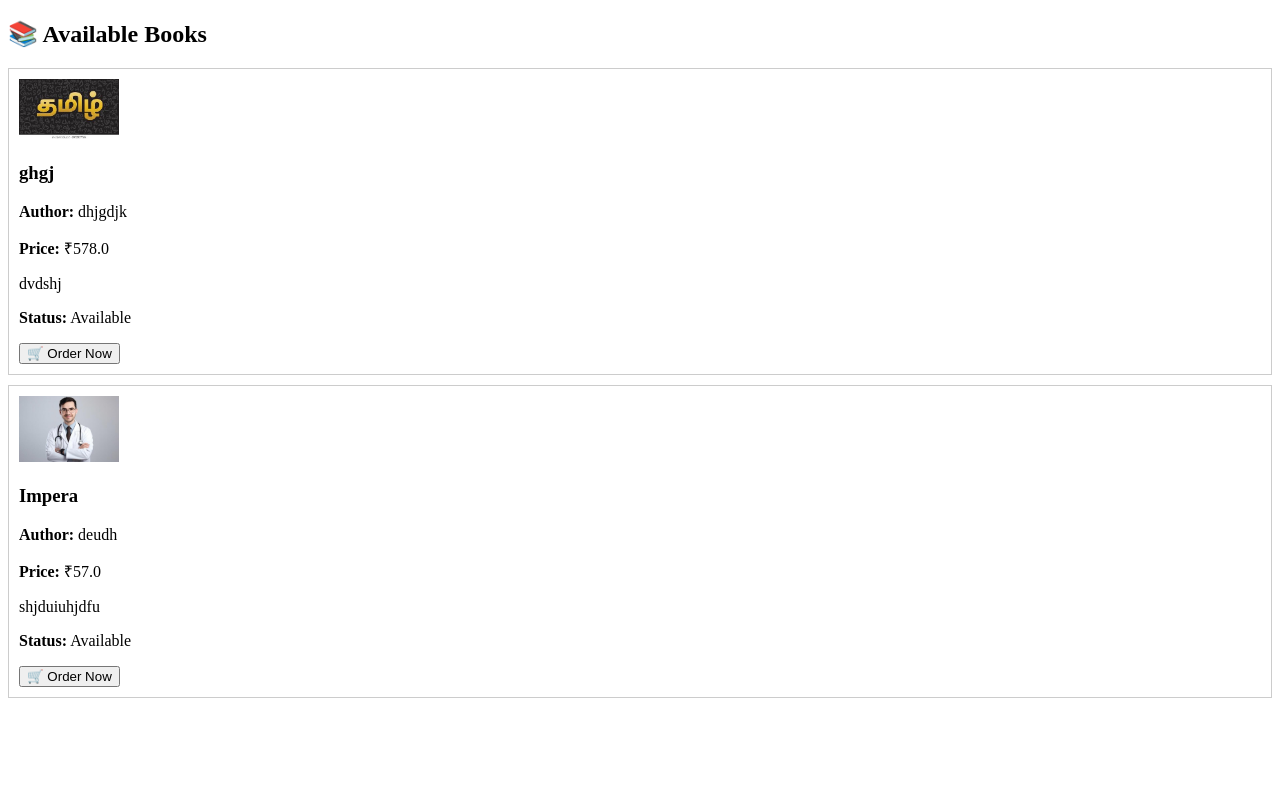
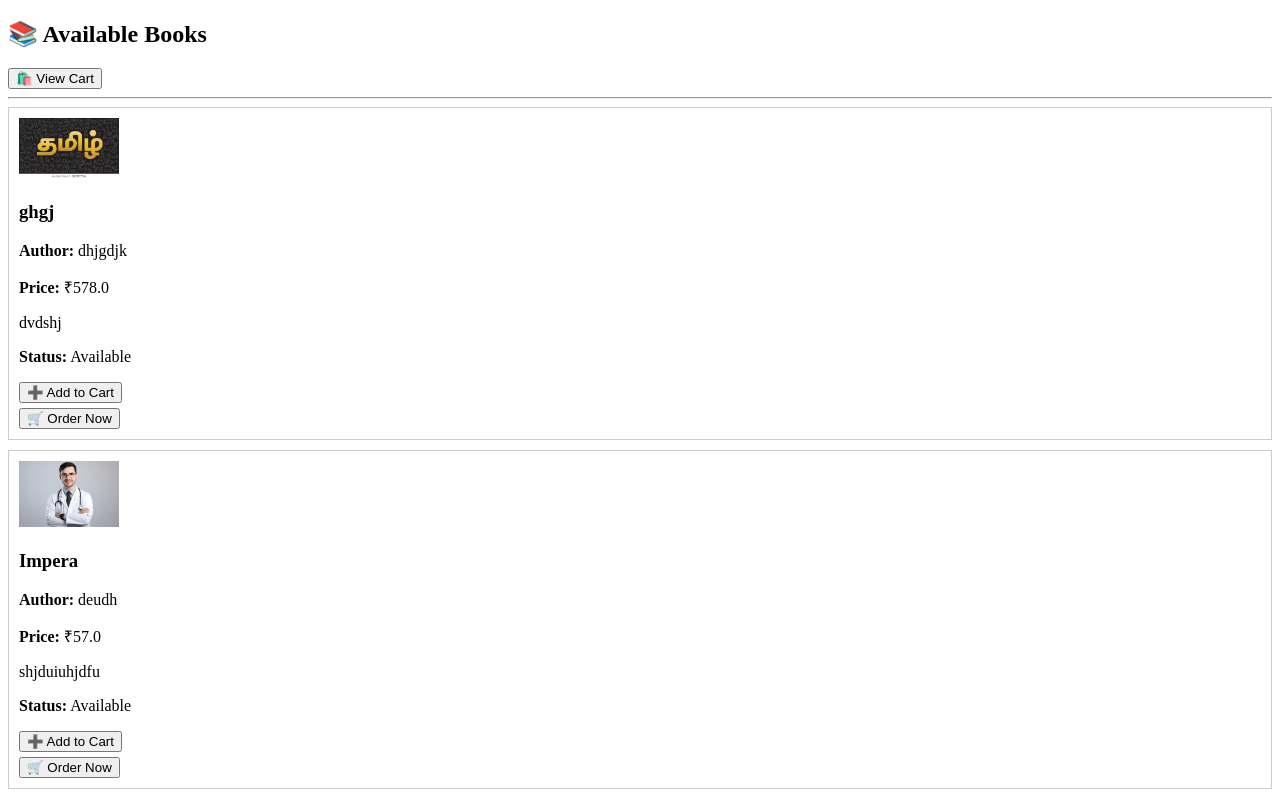
Before and after one commit to hardikraja77/Books-store, a Flask app: page / in a window 1280 px wide. Run offline with Flask 3, Linux system fonts and the light colour scheme; data comes from the database, SQL or seed files in the repository.

Commit message:
cart page added

```diff
--- a/app.py
+++ b/app.py
@@ -196,6 +196,10 @@ def signup():
             con.close()
     return render_template('signup.html')
 
+@app.route('/cart')
+def cart():
+    return render_template('cart.html')
+
 
 @app.route("/admin/edit_book", methods=["POST"])
 def edit_book():
--- a/templates/index.html
+++ b/templates/index.html
@@ -2,9 +2,42 @@
 <html>
 <head>
     <title>Books</title>
+    <script>
+        function addToCart(bookId, name, author, price, image) {
+            // Get existing cart or initialize empty array
+            let cart = JSON.parse(localStorage.getItem('cart')) || [];
+
+            // Check if item already in cart
+            const exists = cart.find(item => item.id === bookId);
+            if (!exists) {
+                cart.push({ id: bookId, name: name, author: author, price: price, image: image });
+                localStorage.setItem('cart', JSON.stringify(cart));
+                alert(name + " added to cart!");
+            } else {
+                alert(name + " is already in the cart.");
+            }
+        }
+
+        function viewCart() {
+            let cart = JSON.parse(localStorage.getItem('cart')) || [];
+            if (cart.length === 0) {
+                alert("Your cart is empty.");
+                return;
+            }
+
+            let summary = "Cart Items:\n\n";
+            cart.forEach(item => {
+                summary += `📖 ${item.name} by ${item.author} - ₹${item.price}\n`;
+            });
+            alert(summary);
+        }
+    </script>
 </head>
 <body>
     <h2>📚 Available Books</h2>
+    <button onclick="window.location.href='/cart'">🛍️ View Cart</button>
+    <hr>
+
     {% if books %}
         {% for book in books %}
             <div style="border:1px solid #ccc; padding:10px; margin-bottom:10px;">
@@ -15,8 +48,12 @@
                 <p>{{ book['description'] }}</p>
                 <p><strong>Status:</strong> {{ 'Available' if book['available'] else 'Not Available' }}</p>
 
+                <button onclick="addToCart({{ book['id'] }}, '{{ book['name'] }}', '{{ book['author'] }}', {{ book['price'] }}, '{{ book['image'] }}')">
+                    ➕ Add to Cart
+                </button>
+
                 {% if book['available'] %}
-                    <form method="GET" action="/order/{{ book['id'] }}">
+                    <form method="GET" action="/order/{{ book['id'] }}" style="margin-top:5px;">
                         <button type="submit">🛒 Order Now</button>
                     </form>
                 {% else %}
```
Also changed, not shown: templates/cart.html (added, +56 -0 lines).
